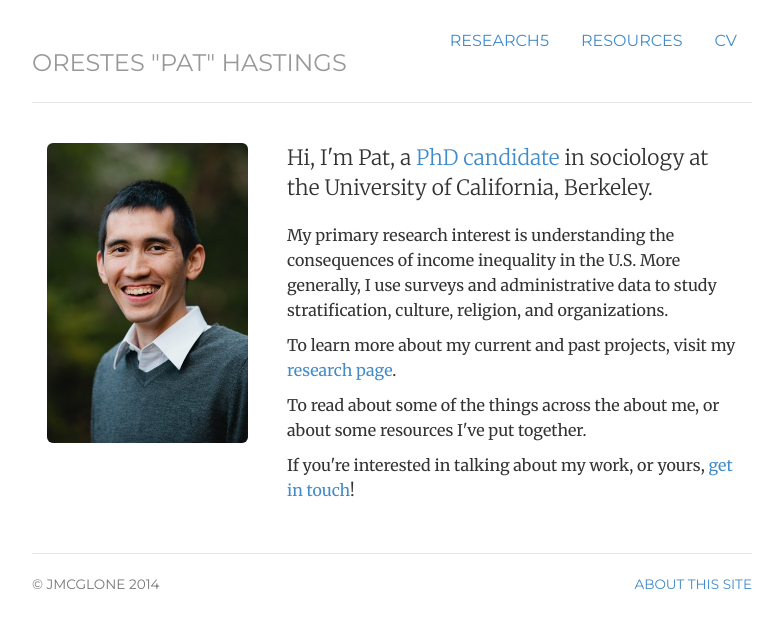
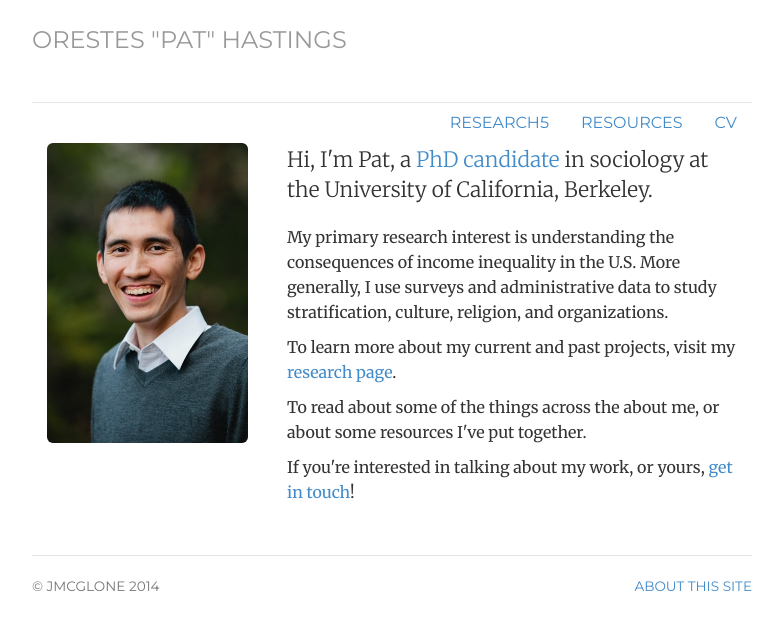
Before and after one commit to ophastings/ophastings.github.io, a Jekyll site: the page built from index.html, in a window 1280 px wide. Shown: the top 630 px of the page, without its empty margins (248-1031 px from the left). Built offline with Jekyll 4.4.1, drawn with Linux system fonts in a browser that asks for light colours.

Commit message:
Update header.html

```diff
--- a/_includes/header.html
+++ b/_includes/header.html
@@ -1,4 +1,6 @@
 <div class="header">
+	<h3 class="text-muted"><a href="/">Orestes "Pat" Hastings</a></h3>
+	<br/>
 	<ul class="nav nav-pills pull-right">
 		<!-- <li class="{{ page.projects }}"><a href="/projects" title="Projects">Projects</a></li> -->
 		<li class="{{ page.research }}"><a href="/research" title="Research">Research5</a></li>
@@ -6,6 +8,4 @@
 		<!-- <li class="{{ page.contact }}"><a href="/contact" title="Contact">Contact</a></li> -->
 		<li class="{{ page.cv }}"><a href="/HastingsCV.pdf" title="CV">CV</a></li>
 	</ul>
-	<br/>
-	<h3 class="text-muted"><a href="/">Orestes "Pat" Hastings</a></h3>
 </div> <!-- /header -->
```
